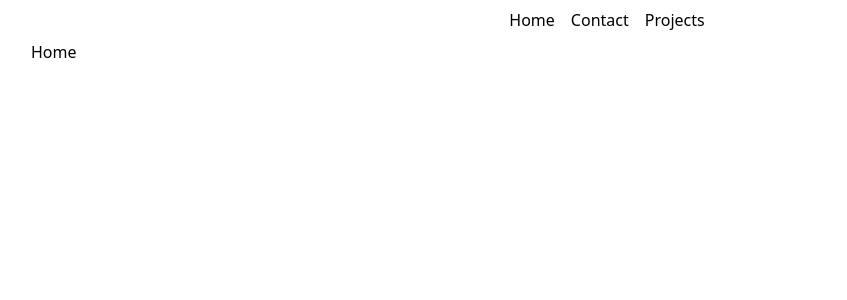
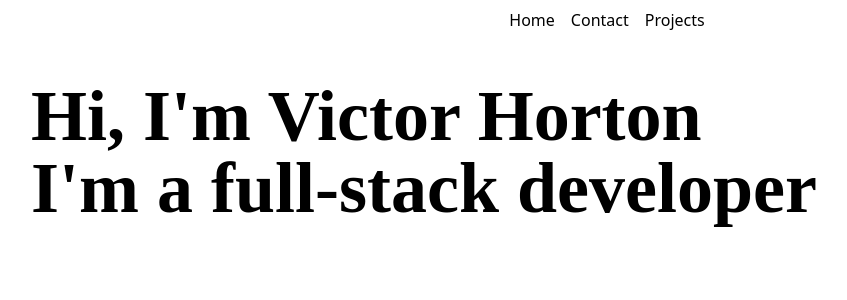
Before and after one commit to victorhorton/victor-horton-react, a React (Vite) app: page / in a window 1280 px wide. Shown: the top 300 px of the page, without its empty margins (33-880 px from the left). Built offline with nearby package versions, Linux system fonts and the light colour scheme; a web font is replaced by a local one.

Commit message:
Add simply Home Display text

```diff
--- a/src/pages/Home.tsx
+++ b/src/pages/Home.tsx
@@ -1,3 +1,14 @@
 export default function Home() {
-  return <>Home</>
+  return (
+    <>
+      <div className="pt-10">
+        <h1 className="font-display text-7xl font-semibold">
+          Hi, I'm Victor Horton
+        </h1>
+        <h2 className="font-display text-7xl font-semibold">
+          I'm a full-stack developer
+        </h2>
+      </div>
+    </>
+  )
 }
```
